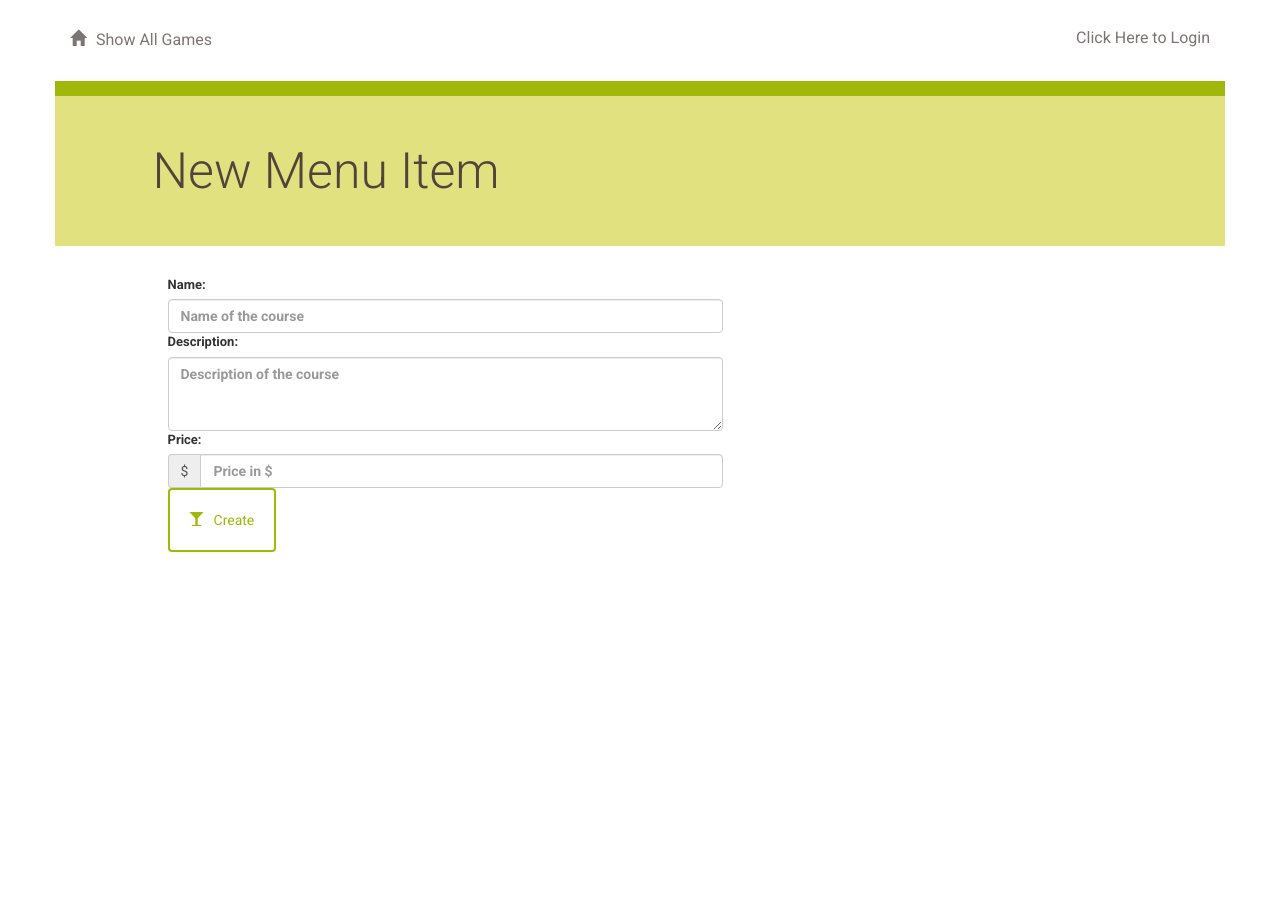
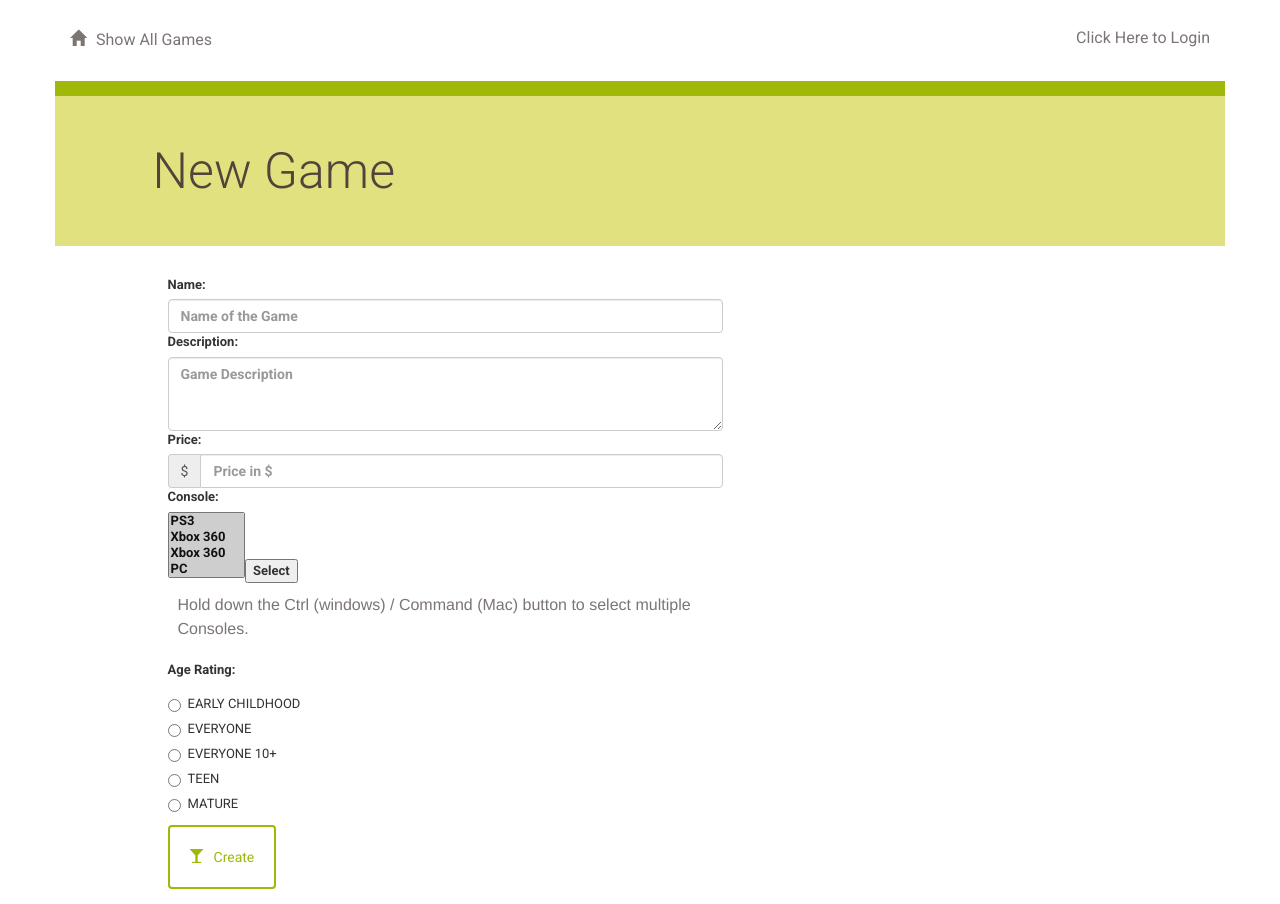
Before and after one commit to akamuri/Item_Catalog_Project_3, a Flask app: page /games/new/ in a window 1280 px wide. Before the commit the page ends 552 px from the top, so only its background shows below. Run offline with Flask 2, Linux system fonts and the light colour scheme; some libraries are stand-ins or nearby versions.

Commit message:
Successful addeding games with Age Rating

```diff
--- a/application.py
+++ b/application.py
@@ -253,7 +253,7 @@ def gdisconnect():
 
 
 # JSON APIs to view Restaurant Information
-@app.route('/restaurant/<int:restaurant_id>/menu/JSON')
+@app.route('/co/<int:restaurant_id>/menu/JSON')
 def restaurantMenuJSON(restaurant_id):
     game = session.query(Game).filter_by(id=game_id).one()
     items = session.query(MenuItem).filter_by(
@@ -267,10 +267,13 @@ def menuItemJSON(restaurant_id, menu_id):
     return jsonify(Menu_Item=Menu_Item.serialize)
 
 
-@app.route('/restaurant/JSON')
+@app.route('/consoles/JSON')
 def restaurantsJSON():
-    restaurants = session.query(Restaurant).all()
-    return jsonify(restaurants=[r.serialize for r in restaurants])
+    consoles = session.query(Console).all()
+    for c in consoles:
+     print c.name
+
+    return jsonify(consoles=[r.serialize for r in consoles])
 
 
 # Show all restaurants
@@ -291,20 +294,25 @@ def showGames():
 def newGame():
     #if 'username' not in login_session:
     #    return redirect('/login')
+    consoles = session.query(Console).all()
+
     if request.method == 'POST':
         newGame = Game(
             name=request.form['name'],
             user_id=1, ## NOTTTTEEEE THHIISSSs
             description=request.form['description'],
-            ageRating= 'M', ## NOTTTTEEEE THHIISSSs
+            ageRating= request.form['ageRating'],
             price=request.form['price']
             )
+
         session.add(newGame)
         flash('New Game %s Successfully Created' % newGame.name)
         session.commit()
+        obj = session.query(Game).order_by(Game.id.desc()).first()
+        print "game id is" ,obj.id
         return redirect(url_for('showGames'))
     else:
-        return render_template('newGame.html')
+        return render_template('newGame.html', consoleList = consoles)
 
 
 
--- a/templates/newgame.html
+++ b/templates/newgame.html
@@ -6,7 +6,7 @@
 </div>
 <div class="row banner menu">
 	<div class="col-md-11 col-md-offset-1 padding-none">
-			<h1>New Menu Item</h1>
+		<h1>New Game</h1>
 	</div>
 </div>
 <div class="row">
@@ -14,20 +14,69 @@
 		<form action="#" method = "post">
 			<div class="form-group">
 				<label for="name">Name:</label>
-					<input type ="text" maxlength="50" class="form-control" name="name"placeholder="Name of the course">
+				<input type ="text" maxlength="50" class="form-control" name="name"placeholder="Name of the Game">
 
 				<label for="description">Description:</label>
-					<textarea class="form-control" maxlength="250" rows="3" name="description" placeholder="Description of the course"></textarea>
+				<textarea class="form-control" maxlength="250" rows="3" name="description" placeholder="Game Description"></textarea>
 
 				<label for="price">Price:</label>
 				<div class="input-group">
 					<div class="input-group-addon">$</div>
 					<input type ="text" class="form-control" maxlength="10" name="price" placeholder="Price in $">
 				</div>
+
+				<label for="price">Console:</label>
+				<div class="input-group">
+
+						<select name="console[]" width="300px" multiple>
+							{% for o in consoleList %}
+							<option value="{{ o.name }}" SELECTED>{{ o.name }}</option>
+							{% endfor %}
+						</select>
+					</td>
+					<td>
+						<input class="button1" type="submit" value="Select">
+					</td>
+
+
+				<p>Hold down the Ctrl (windows) / Command (Mac) button to select multiple Consoles.</p>
+			</div>
+
+			<label for="ageRating">Age Rating:</label>
+			<div class="radio">
+				<label>
+					<input type="radio" name="ageRating" id="ageRating1" value="EARLY CHILDHOOD">
+					EARLY CHILDHOOD
+				</label>
+			</div>
+			<div class="radio">
+				<label>
+					<input type="radio" name="ageRating" id="ageRating2" value="EVERYONE"> EVERYONE
+				</label>
+			</div>
+			<div class="radio">
+				<label>
+					<input type="radio" name="ageRating" id="ageRating2" value="EVERYONE 10+"> EVERYONE 10+
+				</label>
+			</div>
+			<div class="radio">
+				<label>
+					<input type="radio" name="ageRating" id="ageRating3" value="TEEN">TEEN
+				</label>
+			</div>
+			<div class="radio">
+				<label>
+					<input type="radio" name="ageRating" id="ageRating4" value="MATURE"> MATURE
+				</label>
+			</div>
+
+
 			<button type="submit" class="btn btn-default" id="submit" type="submit">
 				<span class="glyphicon glyphicon-glass" aria-hidden="true"></span>Create</button>
 			</div>
 		</form>
+
+
 	</div>
 </div>
 {% endblock %}
```
Also changed, not shown: gameCatalog.db. Lines whose indentation alone changed are shown as unchanged.
